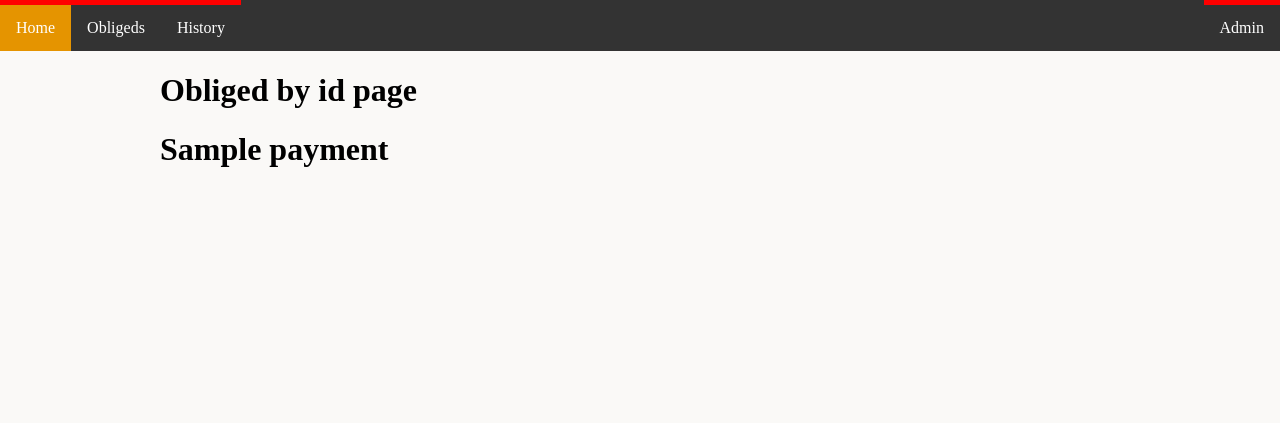
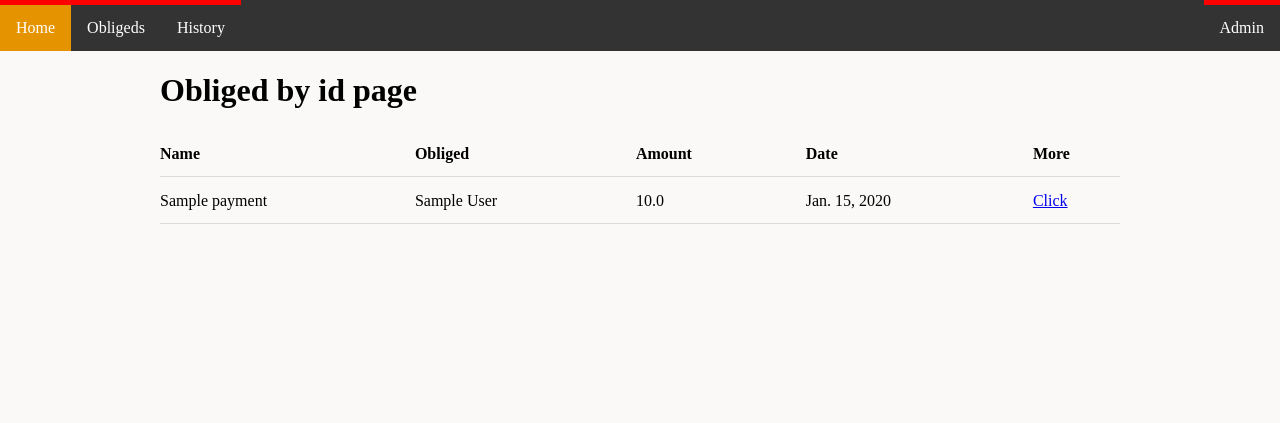
Before and after one commit to knaiskes/paymentReminder, a Django app: page /payments/obliged/1/ in a window 1280 px wide. Shown: the top 423 px of the page. Run offline with Django 3.2, Linux system fonts and the light colour scheme; tables that the repository leaves empty hold one stand-in row (values such as "Sample post").

Commit message:
add table in obliged template

```diff
--- a/payments/templates/payments/obliged.html
+++ b/payments/templates/payments/obliged.html
@@ -3,8 +3,23 @@
 
 <h1> Obliged by id page </h1>
 
-{% for payment in payments_list %}
-<h1> {{ payment.name }} </h1>
-{% endfor %}
+<table>
+  <tr>
+    <th>Name</th>
+    <th>Obliged</th>
+    <th>Amount</th>
+    <th>Date</th>
+    <th>More</th>
+  </tr>
+  {% for payment in payments_list %}
+  <tr>
+  <td>{{ payment.name }}</td>
+  <td>{{ payment.obliged }}</td>
+  <td>{{ payment.amount }}</td>
+  <td>{{ payment.date }}</td>
+  <td><a href='{{payment.get_payment_url }}'>Click</a></td>
+  </tr>
+  {% endfor %}
+</table>
 
 {% endblock content %}
```
